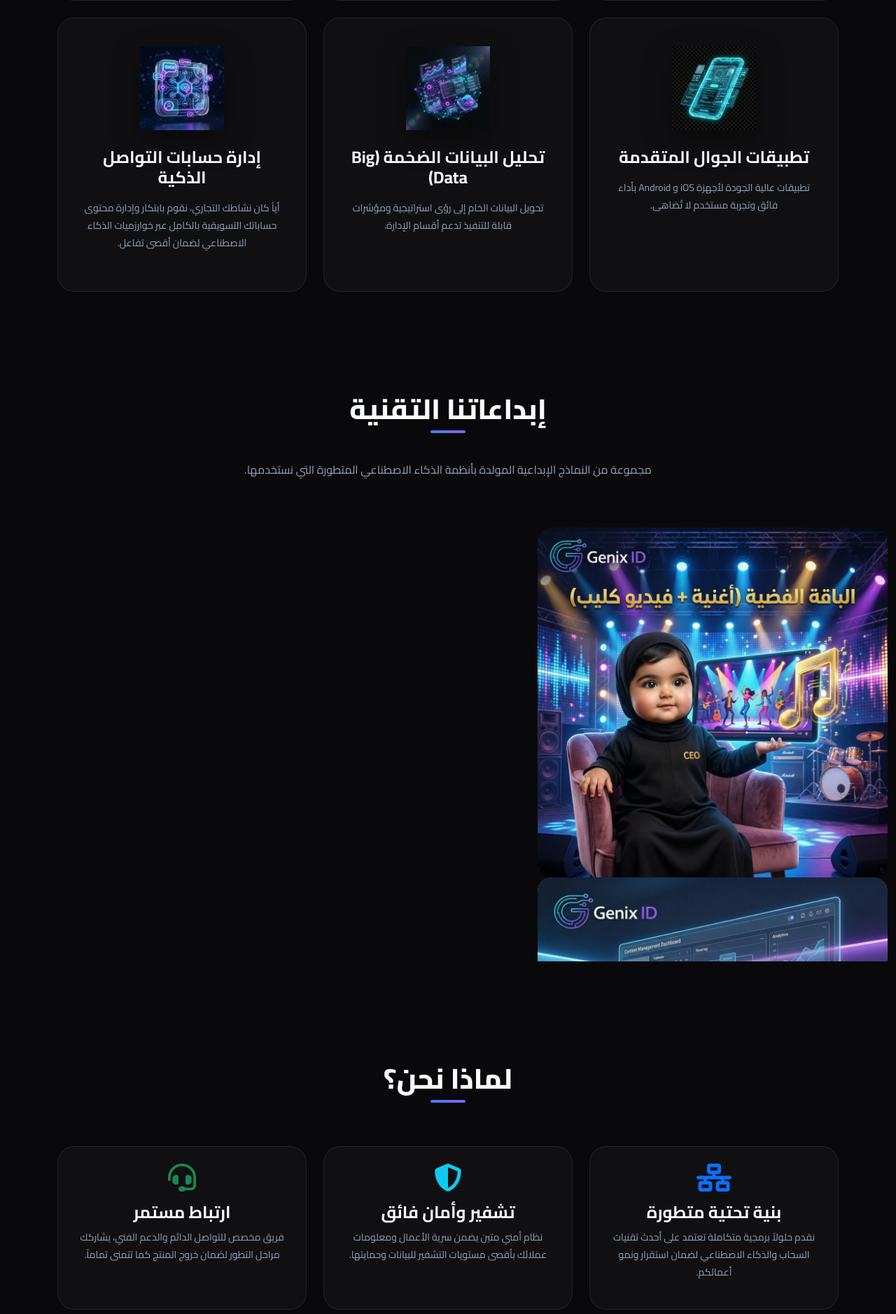
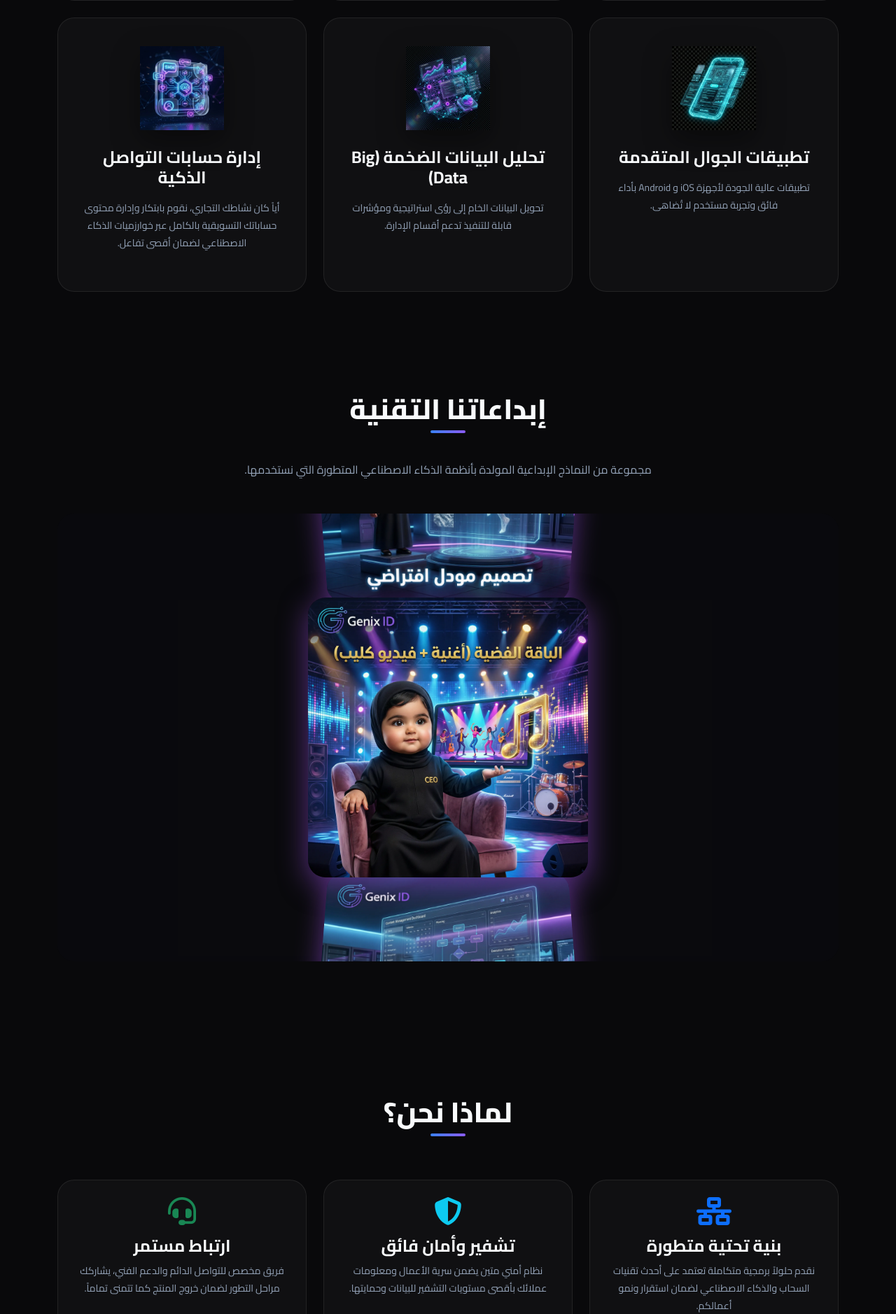
Before and after one commit to AlaliKhaled/ID-Genix, a Flask app: page / in a window 1280 px wide. Shown: the part 1429-3307 px from the top of the page at 70% size. Run offline with Flask 3, Linux system fonts and the light colour scheme.

Commit message:
إطلاق المعرض الرأسي المتناسق v2.0

```diff
--- a/templates/index.html
+++ b/templates/index.html
@@ -203,30 +203,44 @@
             border-color: var(--neon-blue) !important;
         }
 
-        .portfolio-slider { width: 100%; height: 80vh; padding-top: 20px; padding-bottom: 20px; overflow: hidden; display: flex; align-items: center; justify-content: center; }
-        .swiper-slide { width: 100%; max-width: 500px; height: 100%; max-height: 500px; border-radius: 20px; margin: 0 auto; display: flex; justify-content: center; }
-        @media (max-width: 768px) { .swiper-slide { max-width: 320px; max-height: 400px; } }
+        .portfolio-wrapper {
+            width: 100%; height: 80vh;
+            background: rgba(10, 10, 15, 0.6);
+            display: flex; justify-content: center; align-items: center;
+            overflow: hidden; margin-bottom: 3rem; border-radius: 24px;
+        }
+        .portfolio-slider { width: 100%; height: 100%; padding-top: 50px; padding-bottom: 50px; }
+
+        .swiper-slide {
+            width: 100%; height: 100%;
+            max-width: 400px; max-height: 400px;
+            aspect-ratio: 1/1;
+            display: flex; justify-content: center; margin: 0 auto;
+        }
+        @media (max-width: 768px) { .swiper-slide { max-width: 300px; max-height: 300px; } }
 
         .portfolio-item {
-            position: relative; border-radius: 20px; overflow: hidden; cursor: pointer;
-            transition: transform 0.4s ease, box-shadow 0.4s ease; display: block; width: 100%; height: 100%;
+            position: relative; overflow: hidden; cursor: pointer; display: block; width: 100%; height: 100%;
+            border-radius: 25px; transition: transform 0.4s ease;
+            box-shadow: 0 10px 40px rgba(168, 85, 247, 0.5);
         }
         .portfolio-item img {
-            width: 100%; height: 100%; aspect-ratio: 1/1; object-fit: cover;
-            display: block; border-radius: 20px; transition: transform 0.8s ease;
+            width: 100%; height: 100%; object-fit: cover;
+            display: block; border-radius: 25px; transition: transform 0.8s ease;
         }
-        .portfolio-item:hover { box-shadow: 0 10px 40px rgba(168, 85, 247, 0.5); }
+        .portfolio-item:hover { transform: translateY(-10px) scale(1.02); }
         .portfolio-item:hover img { transform: scale(1.05); }
 
         .portfolio-overlay {
             position: absolute; top: 0; left: 0; width: 100%; height: 100%;
-            display: flex; align-items: center; justify-content: center;
-            opacity: 0; transition: opacity 0.4s ease; border-radius: 20px;
-            background: linear-gradient(to top, rgba(0,0,0,0.4) 0%, transparent 100%);
+            display: flex; align-items: flex-start; justify-content: center;
+            opacity: 0; transition: opacity 0.4s ease; border-radius: 25px;
+            background: linear-gradient(to bottom, rgba(0,0,0,0.7) 0%, transparent 60%);
+            padding-top: 30px;
         }
         .portfolio-item:hover .portfolio-overlay { opacity: 1; }
 
-        .overlay-content { text-align: center; transform: translateY(20px); opacity: 0; transition: all 0.4s ease; mix-blend-mode: difference; }
+        .overlay-content { text-align: center; transform: translateY(-20px); opacity: 0; transition: all 0.4s ease; mix-blend-mode: color-dodge; }
         .portfolio-item:hover .overlay-content { transform: translateY(0); opacity: 1; }
         .overlay-title { font-family: 'Cairo', sans-serif !important; color: white; font-size: 2.3rem; font-weight: 900; margin-bottom: 8px; letter-spacing: 2px !important; text-transform: uppercase; }
         .overlay-subtitle { font-family: 'sans-serif' !important; color: white; font-size: 1rem; letter-spacing: 5px; font-weight: 300; }
@@ -349,12 +363,13 @@
     </section>
 
     <!-- AI Portfolio Section (Premium Interactive Swiper) -->
-    <section id="portfolio" class="container-fluid py-5 my-5 overflow-hidden">
+    <section id="portfolio" class="container py-5 my-5">
         <div class="text-center">
             <h2 class="section-title">إبداعاتنا التقنية</h2>
             <p class="text-muted-custom mb-5">مجموعة من النماذج الإبداعية المولدة بأنظمة الذكاء الاصطناعي المتطورة التي نستخدمها.</p>
         </div>
 
+        <div class="portfolio-wrapper">
             <div class="swiper portfolio-slider">
                 <div class="swiper-wrapper">
                     {% for image in portfolio_images %}
@@ -370,6 +385,7 @@
                         </a>
                     </div>
                     {% endfor %}
+                </div>
             </div>
         </div>
     </section>
@@ -477,33 +493,40 @@
     <script>
         const portfolioSwiper = new Swiper('.portfolio-slider', {
             direction: 'vertical',
-            effect: 'creative',
+            mousewheel: true,
+            keyboard: true,
+            effect: 'coverflow',
             grabCursor: true,
             centeredSlides: true,
             slidesPerView: 'auto',
             loop: true,
             speed: 800,
-            creativeEffect: {
-                prev: {
-                    translate: [0, '-120%', -500],
-                    opacity: 0
-                },
-                next: {
-                    translate: [0, '100%', 0]
-                }
+            coverflowEffect: {
+                rotate: 30, // Light depth rotation per user spec
+                stretch: 0,
+                depth: 100,
+                modifier: 1,
+                slideShadows: false // Relying purely on internal glowing neon borders
             },
             on: {
-                slideChange: function () {
+                slideChangeTransitionStart: function () {
+                    // Mute/Unmute elements in sync with particles burst
                     if (window.pJSDom && window.pJSDom.length > 0) {
                         const originalSpeed = 2.5;
-                        window.pJSDom[0].pJS.particles.move.speed = 15;
+
+                        // Data Disruption Effect: Fast Particles
+                        window.pJSDom[0].pJS.particles.move.speed = 18;
+                        window.pJSDom[0].pJS.particles.line_linked.color_rgb_line = {r: 255, g: 0, b: 255}; // Deep neon pink/purple lines
 
                         clearTimeout(window.particleSpeedTimeout);
                         window.particleSpeedTimeout = setTimeout(() => {
                             if (window.pJSDom && window.pJSDom.length > 0) {
+                                // Resume stabilization
                                 window.pJSDom[0].pJS.particles.move.speed = originalSpeed;
+                                // Hex #8b5cf6 is roughly {r:139, g:92, b:246}
+                                window.pJSDom[0].pJS.particles.line_linked.color_rgb_line = {r: 139, g: 92, b: 246};
                             }
-                        }, 800);
+                        }, 1000); // Effect duration 1s
                     }
                 }
             }
```
Lines whose indentation alone changed are shown as unchanged.
